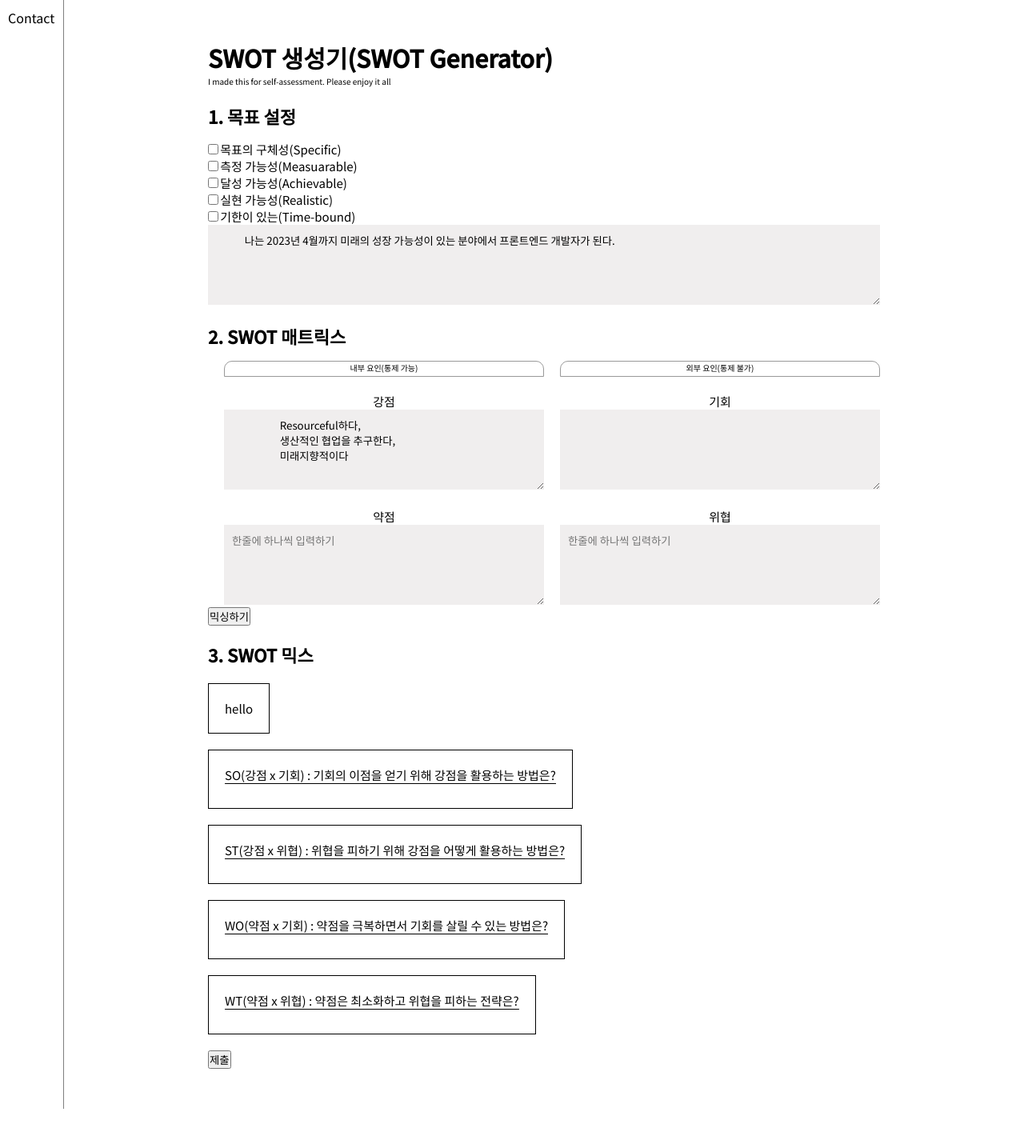
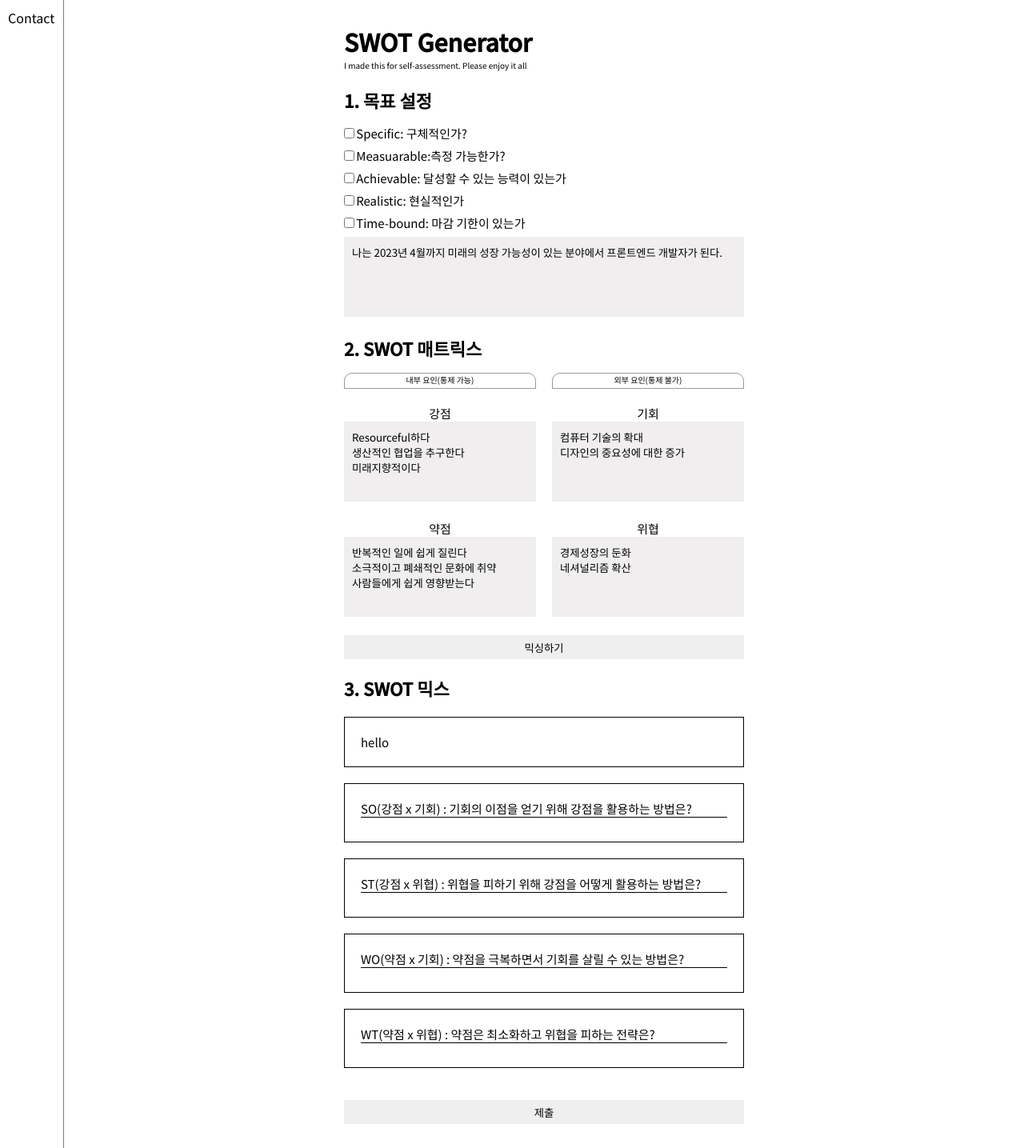
Before and after one commit to thursdaycurry/machine-swot-generator, a Flask app: page /home in a window 1280 px wide. Shown: the whole page at 80% size. Before the commit the page ends 1386 px from the top, so only its background shows below. Run offline with Flask 2, Linux system fonts and the light colour scheme.

Commit message:
change UI and add mix analysis textarea

```diff
--- a/static/styles.css
+++ b/static/styles.css
@@ -71,37 +71,41 @@ html {
 
 
 /* ! Header */
-.header {
-    padding: 5rem 7.5rem;
-    margin: 0 auto;
+header {
+    margin: 3rem auto;
+    width: 50rem;
+}
+
+textarea {
+    resize: none;
 }
 
 .swot__matrix {
     display: grid;
-    grid-template-columns: 1fr repeat(2, minmax(30rem, 40rem));
+    grid-template-columns: repeat(2);
     grid-template-rows: 2rem 1fr 1fr;
     grid-gap: 2rem;
 }
 
 .swot__container-s {
-    grid-column: 2 / 3;
+    grid-column: 1 / 2;
     grid-row: 2 / 3;
 }
 
 .swot__container-o {
-    grid-column: 3 / 4;
+    grid-column: 2 / 3;
 }
 
 .swot__container-w {
+    grid-column: 1 / 2;
+}
+
+.swot__container-t {
     grid-column: 2 / 3;
 }
 
-.swot__container-t {
-    grid-column: 3 / 4;
-}
-
 .swot__axis-internal {
-    grid-column: 2 / 3;
+    grid-column: 1 / 2;
     grid-row: 1 / 2;
     text-align: center;
     border: 1px solid var(--color-grey-dark-3);
@@ -110,7 +114,7 @@ html {
 }
 
 .swot__axis-external {
-    grid-column: 3 / 4;
+    grid-column: 2 / 3;
     grid-row: 1 / 2;
     text-align: center;
     border: 1px solid var(--color-grey-dark-3);
@@ -126,9 +130,6 @@ label {
     font-size: 1.5rem;
 }
 
-input {
-
-}
 
 textarea {
     width: 100%;
@@ -138,16 +139,15 @@ textarea {
     padding: 1rem;
 }
 
-.analysis {
+.mixed {
+
     border: 1px solid black;
     padding: 2rem;
-    width: max-content;
-    height: min-content;
     margin: 2rem 0;
     font-size: 1.5rem;
 }
 
-.analysis__target {
+.mixed__target {
     border-bottom: 1px solid black;
     margin-bottom: 1rem;
 }
@@ -164,3 +164,41 @@ textarea {
 
     border: 1px black solid;
 }
+
+.container__insight {
+    display: flex;
+    padding: 6px;
+}
+
+.container__insight > div {
+    width: 100%;
+    margin: 10px;
+}
+
+.insight--checkbox {
+    width: 20px;
+    border-radius: 20%;
+}
+
+.container__insight textarea {
+    font-size: 12px;
+    height: 40px;
+    width: 100%;
+}
+.btn {
+    margin-top: 2rem;
+    width: 100%;
+    height: 3rem;
+    border: none;
+    transition: all 1.7s;
+    cursor:pointer;
+}
+
+.btn:hover {
+    background-color: salmon;
+}
+
+.container__smart {
+    margin-bottom: 0.7rem;
+
+}
--- a/templates/index.html
+++ b/templates/index.html
@@ -1,5 +1,6 @@
 <!DOCTYPE html>
 <html lang="en">
+
 <head>
     <!-- Google tag (gtag.js) -->
     <script async src="https://www.googletagmanager.com/gtag/js?id=G-28ZMYGL1J9"></script>
@@ -10,17 +11,105 @@
     <title>SWOT Generator</title>
     <link rel="stylesheet" href="../static/styles.css">
 
-    <link href="https://fonts.googleapis.com/css2?family=Noto+Sans+KR:wght@100;300;400;500&display=swap" rel="stylesheet">
+    <link href="https://fonts.googleapis.com/css2?family=Noto+Sans+KR:wght@100;300;400;500&display=swap"
+        rel="stylesheet">
     <!-- <script src="https://ajax.googleapis.com/ajax/libs/jquery/3.6.0/jquery.min.js"></script> -->
 
 
 </head>
 <script>
 
+    function btnMix() {
 
-    function btnMix() {
+        // Show Goal
         const inputGoal = document.getElementById('textSmartGoal').value;
         document.getElementById('displayGoal').textContent = inputGoal;
+
+        // SWOT input
+        const inputStrength = document.getElementById('strength').value;
+        const inputWeakness = document.getElementById('weakness').value;
+        const inputOpportunity = document.getElementById('opportunity').value;
+        const inputThreat = document.getElementById('threat').value;
+
+        // SWOT array
+        const arrayStrength = inputStrength.split('\n');
+        const arrayWeakness = inputWeakness.split('\n');
+        const arrayOpportunity = inputOpportunity.split('\n');
+        const arrayThreat = inputThreat.split('\n');
+
+        const mixedSO = document.querySelector('.mixed--so');
+        const mixedST = document.querySelector('.mixed--st');
+        const mixedWO = document.querySelector('.mixed--wo');
+        const mixedWT = document.querySelector('.mixed--wt');
+        mixedSO.innerHTML = ''; // reset
+        mixedST.innerHTML = ''; // reset
+        mixedWO.innerHTML = ''; // reset
+        mixedWT.innerHTML = ''; // reset
+
+        // SO
+        for (let i = 0; i < arrayStrength.length; i++) {
+            for (let j = 0; j < arrayOpportunity.length; j++) {
+                const temp_text = `
+                <div class="container__insight">
+                    <input class="insight--checkbox" type="checkbox">
+                    <div>
+                        <div>${arrayStrength[i]} x ${arrayOpportunity[j]}</div>
+                        <textarea></textarea>
+                    </div>
+                </div>
+                `;
+                mixedSO.insertAdjacentHTML('beforeend', temp_text)
+            }
+        }
+
+        // ST
+        for (let i = 0; i < arrayStrength.length; i++) {
+            for (let j = 0; j < arrayThreat.length; j++) {
+                const temp_text = `
+                <div class="container__insight">
+                    <input class="insight--checkbox" type="checkbox">
+                    <div>
+                        <div>${arrayStrength[i]} x ${arrayThreat[j]}</div>
+                        <textarea></textarea>
+                    </div>
+                </div>
+                `;
+                mixedST.insertAdjacentHTML('beforeend', temp_text)
+            }
+        }
+
+        // WO
+        for (let i = 0; i < arrayWeakness.length; i++) {
+            for (let j = 0; j < arrayOpportunity.length; j++) {
+                const temp_text = `
+                <div class="container__insight">
+                    <input class="insight--checkbox" type="checkbox">
+                    <div>
+                        <div>${arrayWeakness[i]} x ${arrayOpportunity[j]}</div>
+                        <textarea></textarea>
+                    </div>
+                </div>
+                `;
+                mixedWO.insertAdjacentHTML('beforeend', temp_text)
+            }
+        }
+
+        // WT
+        for (let i = 0; i < arrayWeakness.length; i++) {
+            for (let j = 0; j < arrayThreat.length; j++) {
+                const temp_text = `
+                <div class="container__insight">
+                    <input class="insight--checkbox" type="checkbox">
+                    <div>
+                        <div>${arrayWeakness[i]} x ${arrayThreat[j]}</div>
+                        <textarea></textarea>
+                    </div>
+                </div>
+                `;
+                mixedWT.insertAdjacentHTML('beforeend', temp_text)
+            }
+        }
+
 
 
     }
@@ -34,38 +123,35 @@
         </div>
     </div>
 
-    <header class="header">
-
-        <h1 class="heading-1">SWOT 생성기(SWOT Generator)</h1>
+    <header>
+        <h1 class="heading-1">SWOT Generator</h1>
         <p>I made this for self-assessment. Please enjoy it all</p>
 
         <h2 class="heading-2">1. 목표 설정</h2>
         <div class="smart">
-            <div>
-                <input type="checkbox" name="input-smart">
-                <label for="input-smart">목표의 구체성(Specific)</label>
+            <div class="container__smart">
+                <input class="inputSmart" type="checkbox" name="input--smart">
+                <label for="input--smart">Specific: 구체적인가?</label>
             </div>
-            <div>
-                <input type="checkbox" name="input-smart">
-                <label for="input-smart">측정 가능성(Measuarable)</label>
+            <div class="container__smart">
+                <input class="inputSmart" type="checkbox" name="input--smart">
+                <label for="input--smart">Measuarable:측정 가능한가?</label>
             </div>
-            <div>
-                <input type="checkbox" name="input-smart">
-                <label for="input-smart">달성 가능성(Achievable)</label>
+            <div class="container__smart">
+                <input class="inputSmart" type="checkbox" name="input--smart">
+                <label for="input--smart">Achievable: 달성할 수 있는 능력이 있는가</label>
             </div>
-            <div>
-                <input type="checkbox" name="input-smart">
-                <label for="input-smart">실현 가능성(Realistic)</label>
+            <div class="container__smart">
+                <input class="inputSmart" type="checkbox" name="input--smart">
+                <label for="input--smart">Realistic: 현실적인가</label>
             </div>
-            <div>
-                <input type="checkbox" name="input-smart">
-                <label for="input-smart">기한이 있는(Time-bound)</label>
+            <div class="container__smart">
+                <input class="inputSmart" type="checkbox" name="input--smart">
+                <label for="input--smart">Time-bound: 마감 기한이 있는가</label>
             </div>
-            <div>
+            <div class="container__smart">
 
-            <textarea id="textSmartGoal" placeholder="2023년 _월까지 __기업에서 __개발자로 커리어를 시작한다. 이를 달성하기 위해 JS와 React의 __부분까지 익히고 포트폴리오는 _수준까지 구현한 작품을 5개 이상 만들겠다">
-            나는 2023년 4월까지 미래의 성장 가능성이 있는 분야에서 프론트엔드 개발자가 된다.
-            </textarea>
+                <textarea id="textSmartGoal">나는 2023년 4월까지 미래의 성장 가능성이 있는 분야에서 프론트엔드 개발자가 된다.</textarea>
 
             </div>
 
@@ -86,70 +172,74 @@
                 <div class="label__box">
                     <label for="strength" class="swot__label">강점</label>
                 </div>
-                <textarea id="strength" name="strength" placeholder="한줄에 하나씩 입력하기">
-                    Resourceful하다,
-                    생산적인 협업을 추구한다,
-                    미래지향적이다
-                </textarea>
+                <textarea id="strength" name="strength"
+                    placeholder="한줄에 하나씩 입력하기">Resourceful하다&#10;생산적인 협업을 추구한다&#10;미래지향적이다</textarea>
             </div>
 
             <div class="swot__container swot__container-o">
                 <div class="label__box">
                     <label for="opportunity" class="swot__label">기회</label>
                 </div>
-                <textarea id="opportunity" name="opportunity" placeholder="한줄에 하나씩 입력하기">
-
-                </textarea>
+                <textarea id="opportunity" name="opportunity" placeholder="한줄에 하나씩 입력하기">컴퓨터 기술의 확대&#10;디자인의 중요성에 대한 증가</textarea>
             </div>
 
             <div class="swot__container swot__container-w">
                 <div class="label__box">
                     <label for="weakness" class="swot__label">약점</label>
                 </div>
-                <textarea id="weakness" name="weakness" placeholder="한줄에 하나씩 입력하기"></textarea>
+                <textarea id="weakness" name="weakness" placeholder="한줄에 하나씩 입력하기">반복적인 일에 쉽게 질린다&#10;소극적이고 폐쇄적인 문화에 취약&#10;사람들에게 쉽게 영향받는다</textarea>
             </div>
 
             <div class="swot__container swot__container-t">
                 <div class="label__box">
-                    <label for="treats" class="swot__label">위협</label>
+                    <label for="threat" class="swot__label">위협</label>
                 </div>
-                <textarea id="treats" name="treats" placeholder="한줄에 하나씩 입력하기"></textarea>
+                <textarea id="threat" name="threat" placeholder="한줄에 하나씩 입력하기">경제성장의 둔화&#10;네셔널리즘 확산</textarea>
             </div>
 
         </div>
-        <button onclick="btnMix()">믹싱하기</button>
+        <button class="btn btn--mix" onclick="btnMix()">믹싱하기</button>
+
 
         <h2 class="heading-2">3. SWOT 믹스</h2>
         <div class="swot__analysis">
 
-            <div class="analysis anal__goal" id="displayGoal">hello</div>
+            <div class="mixed mixed__goal" id="displayGoal">hello</div>
 
             <!-- Strength x Opportunity -->
-            <div class="analysis anal__so">
-                <div class="analysis__target">SO(강점 x 기회) : 기회의 이점을 얻기 위해 강점을 활용하는 방법은?</div>
-                <div id="so" class="analysis__draft"></div>
+            <div class="mixed">
+                <div class="mixed__target">SO(강점 x 기회) : 기회의 이점을 얻기 위해 강점을 활용하는 방법은?</div>
+                <div class="mixed--so">
+
+                </div>
             </div>
 
-            <!-- Strength x Treats -->
-            <div class="analysis">
-                <div class="analysis__target">ST(강점 x 위협) : 위협을 피하기 위해 강점을 어떻게 활용하는 방법은? </div>
-                <div id="st" class="analysis__draft"></div>
+            <!-- Strength x threat -->
+            <div class="mixed">
+                <div class="mixed__target">ST(강점 x 위협) : 위협을 피하기 위해 강점을 어떻게 활용하는 방법은? </div>
+                <div class="mixed--st">
+
+                </div>
             </div>
 
             <!-- Weakness x Opportunity -->
-            <div class="analysis">
-                <div class="analysis__target">WO(약점 x 기회) : 약점을 극복하면서 기회를 살릴 수 있는 방법은?</div>
-                <div id="wo" class="analysis__draft"></div>
+            <div class="mixed">
+                <div class="mixed__target">WO(약점 x 기회) : 약점을 극복하면서 기회를 살릴 수 있는 방법은?</div>
+                <div class="mixed--wo">
+
+                </div>
             </div>
 
-            <!-- Weakness x Treats -->
-            <div class="analysis">
-                <div class="analysis__target">WT(약점 x 위협) : 약점은 최소화하고 위협을 피하는 전략은?</div>
-                <div id="wt" class="analysis__draft"></div>
+            <!-- Weakness x threat -->
+            <div class="mixed">
+                <div class="mixed__target">WT(약점 x 위협) : 약점은 최소화하고 위협을 피하는 전략은?</div>
+                <div class="mixed--wt">
+
+                </div>
             </div>
 
         </div>
-        <button id="swot-post">제출</button>
+        <button class="btn btn--form">제출</button>
     </header>
 
 </body>
```
